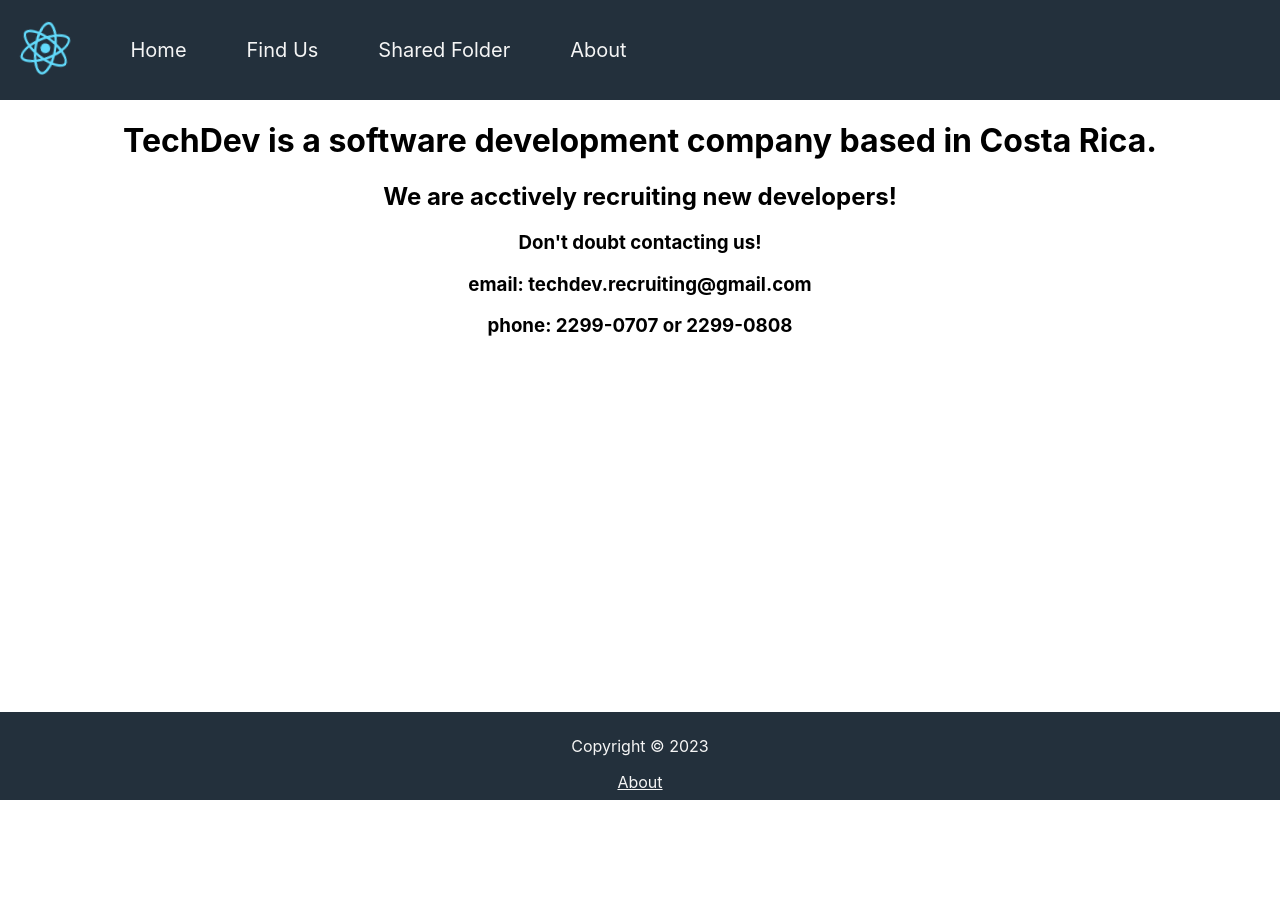
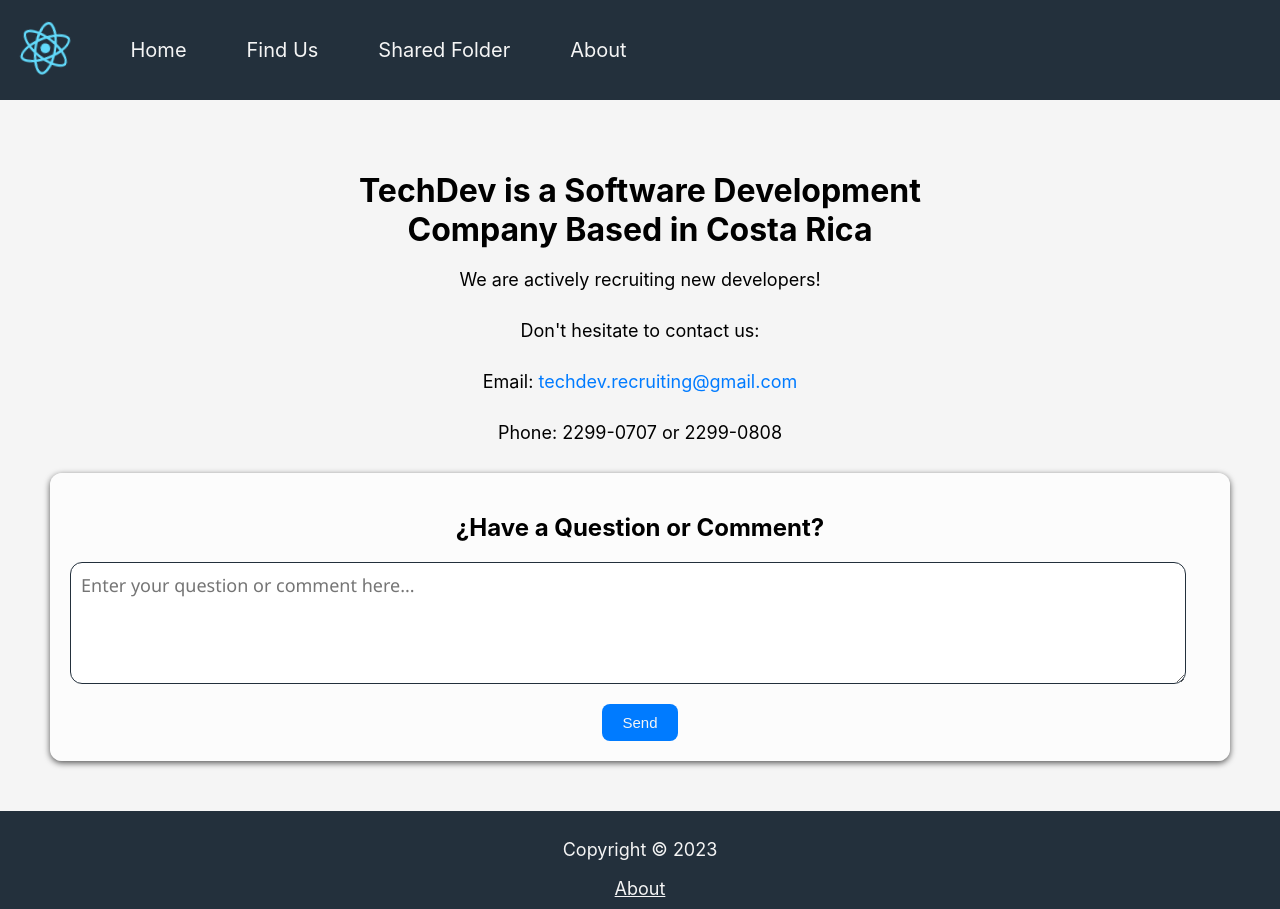
Before and after one commit to GuiTarSparTan/proyecto-final-e1-tic, a React (Create React App) app: page /About in a window 1280 px wide. Before the commit the page ends 800 px from the top, so only its background shows below. Built offline with nearby package versions, Linux system fonts and the light colour scheme.

Commit message:
Google drive picker implementation
Implementation of google drive file picker and UI update.

```diff
--- a/package.json
+++ b/package.json
@@ -6,8 +6,10 @@
     "@testing-library/jest-dom": "^5.17.0",
     "@testing-library/react": "^13.4.0",
     "@testing-library/user-event": "^13.5.0",
+    "@babel/plugin-proposal-private-property-in-object": "7.21.11",
     "react": "^18.2.0",
     "react-dom": "^18.2.0",
+    "react-google-drive-picker": "^1.2.2",
     "react-router-dom": "^6.14.2",
     "react-scripts": "5.0.1",
     "web-vitals": "^2.1.4"
--- a/src/App.css
+++ b/src/App.css
@@ -1,8 +1,13 @@
+/* App/general */
 .App {
-  text-align: center;
   min-height: 100vh;
   display: flex;
   flex-direction: column;
+  text-align: center;
+}
+
+.App p{
+  font-size: 18px;
 }
 
 .App-logo {
@@ -31,6 +36,21 @@
   padding: 0%;
 }
 
+.button {
+  background-color: #007bff;
+  color: whitesmoke;
+  font-size: 15px;
+  border: none;
+  padding: 10px 20px;
+  border-radius: 8px;
+  cursor: pointer;
+}
+
+.button:hover {
+  background-color: #0056b3;
+}
+
+/*Navigation bar*/
 .navbar {
   display: flex;
   height: 100px;
@@ -88,14 +108,167 @@
   }
 }
 
+/*Footer*/
 .footer {
   background-color: #23303c;
   color: whitesmoke;
   text-align: center;
   margin-top: auto;
-  padding: 8px;
+  padding: 10px;
+  font-size: 18px;
 }
 
 .footer a {
   color: whitesmoke;
 }
+
+/* Home */
+.background {
+  background-image: url('https://images.pexels.com/photos/270360/pexels-photo-270360.jpeg?auto=compress&cs=tinysrgb&w=1260&h=750&dpr=1');
+  background-size: cover;
+  background-position: center;
+  height: 80vh;
+  display: flex;
+  justify-content: center;
+  align-items: center;
+}
+
+.box {
+  background-color: rgba(255, 255, 255, 0.877);
+  padding: 40px;
+  max-width: 610px;
+  border-radius: 20px;
+  text-align: center;
+}
+
+.text-box {
+  background-color: #f2f4f7;
+  border-radius: 20px;
+  padding: 25px;
+  margin-top: 25px;
+  box-shadow: 0px 0px 10px rgba(0, 0, 0, 0.473);
+}
+
+/* About */
+.about-container {
+  background-color: #f5f5f5;
+  padding: 50px;
+  text-align: center;
+}
+
+.about-content {
+  max-width: 600px;
+  margin: 0 auto;
+}
+
+.about-content h1 {
+  margin-bottom: 20px;
+}
+
+.about-content p {
+  margin-bottom: 30px;
+}
+
+.about-content a {
+  color: #007bff;
+  text-decoration: none;
+}
+
+.question-box {
+  background-color: #ffffffc2;
+  padding: 20px;
+  border-radius: 12px;
+  box-shadow: 0px 2px 6px rgba(0, 0, 0, 0.664);
+}
+
+.question-box h2 {
+  margin-bottom: 20px;
+}
+
+.question-box textarea {
+  display: flex;
+  width: 96%;
+  height: 100px;
+  min-height: 50px;
+  padding: 10px;
+  border: 1.5px solid #23303c;
+  border-radius: 12px;
+  resize: vertical;
+  margin-bottom: 20px;
+  font-family: 'Segoe UI';
+  font-size: 18px;
+}
+
+/* SharedFolder */
+.shared-folder {
+  display: flex;
+  flex-direction: row;
+  height: 70vh;
+  justify-content: center;
+  align-items: center;
+  padding: 50px;
+  background-color: #f5f5f5;
+}
+
+.content {
+  display: flex;
+  flex-direction: column;
+  align-items: center;
+  margin: 0 20px;
+}
+
+.content h1 {
+  margin-bottom: 0px;
+  padding: 5px;
+}
+
+.text-box {
+  background-color: #fff;
+  padding: 20px;
+  border-radius: 12px;
+  box-shadow: 0px 2px 6px rgba(0, 0, 0, 0.699);
+  text-align: center;
+
+}
+
+.text-box p {
+  margin-bottom: 15px;
+}
+
+.image {
+  display: flex;
+  justify-content: center;
+  align-items: center;
+}
+
+.image img {
+  max-width: 100%;
+  max-height: 100%;
+  border-radius: 12px;
+  box-shadow: 0px 2px 6px rgba(0, 0, 0, 0.1);
+}
+
+/* Find US */
+.container {
+  display: flex;
+  height: 75vh;
+  justify-content: space-between;
+  align-items: center;
+  padding: 20px;
+  background-size: cover;
+  background-position: center;
+}
+
+.section {
+  width: 48%;
+  padding: 20px;
+  border: 1px solid #f8ebeb;
+  border-radius: 10px;
+  box-shadow: 0 2px 4px rgba(0, 0, 0, 0.1);
+  margin: 20px;
+  background-color: rgb(255, 255, 255);
+}
+
+.map {
+  border: 0;
+}
--- a/src/pages/About.js
+++ b/src/pages/About.js
@@ -1,13 +1,37 @@
-import React from 'react';
+import React, { useState } from 'react';
 
 const About = () => {
+    const [question, setQuestion] = useState('');
+
+    const handleQuestionChange = (event) => {
+        setQuestion(event.target.value);
+    };
+
+    const handleQuestionSubmit = () => {
+        // Aquí  realizamos alguna acción con la pregunta, como enviarla a un servidor
+        console.log('Pregunta enviada:', question);
+        setQuestion("");
+        alert("Your Message has been sent!")
+    };
+
     return (
-        <div>
-            <h1>TechDev is a software development company based in Costa Rica.</h1>
-            <h2>We are acctively recruiting new developers!</h2>
-            <h3>Don't doubt contacting us!</h3>
-            <h3>email: techdev.recruiting@gmail.com</h3>
-            <h3>phone: 2299-0707 or 2299-0808</h3>
+        <div className="about-container">
+            <div className="about-content">
+                <h1>TechDev is a Software Development Company Based in Costa Rica </h1>
+                <p>We are actively recruiting new developers!</p>
+                <p>Don't hesitate to contact us:</p>
+                <p>Email: <a href="mailto:techdev.recruiting@gmail.com">techdev.recruiting@gmail.com</a></p>
+                <p>Phone: 2299-0707 or 2299-0808</p>
+            </div>
+            <div className="question-box">
+                <h2>¿Have a Question or Comment?</h2>
+                <textarea
+                    value={question}
+                    onChange={handleQuestionChange}
+                    placeholder="Enter your question or comment here..."
+                />
+                <button className='button' onClick={handleQuestionSubmit}>Send</button>
+            </div>
         </div>
     );
 };
--- a/src/pages/FindUs.js
+++ b/src/pages/FindUs.js
@@ -2,19 +2,25 @@ import React from 'react';
 
 const FindUs = () => {
     return (
-        <div>
-            <h1>We are located in Avenida Escazú</h1>
-            <iframe
-                src="https://www.google.com/maps/embed?pb=!1m18!1m12!1m3!1d3930.000647860468!2d-84.145717524262!3d9.93390317416713!2m3!1f0!2f0!3f0!3m2!1i1024!2i768!4f13.1!3m3!1m2!1s0x8fa0fddbcf52fccd%3A0xb731ae425252c4b8!2sAvenida%20Escaz%C3%BA%20402!5e0!3m2!1sen!2scr!4v1691448477969!5m2!1sen!2scr"
-                width="700"
-                height="450"
-                style={{ border: "0" }}
-                allowfullscreen=""
-                loading="lazy" referrerpolicy="no-referrer-when-downgrade">
-            </iframe>
-            <h2>We are open for scheduled visits for job applications</h2>
-            <h2>Contact us to schedule your visit!</h2>
-            <h3>phone: 2299-0707 or 2299-0808</h3>
+        <div className="container" style={{ backgroundImage: 'url("https://images.pexels.com/photos/269874/pexels-photo-269874.jpeg?auto=compress&cs=tinysrgb&w=1260&h=750&dpr=1")' }}>
+            <div className="section">
+            <h1>We are located in Avenida Escazú </h1>
+                <iframe
+                    title="Google Maps"
+                    src="https://www.google.com/maps/embed?pb=!1m18!1m12!1m3!1d3930.000647860468!2d-84.145717524262!3d9.93390317416713!2m3!1f0!2f0!3f0!3m2!1i1024!2i768!4f13.1!3m3!1m2!1s0x8fa0fddbcf52fccd%3A0xb731ae425252c4b8!2sAvenida%20Escaz%C3%BA%20402!5e0!3m2!1sen!2scr!4v1691448477969!5m2!1sen!2scr"
+                    width="100%"
+                    height="400"
+                    className="map"
+                    allowFullScreen=""
+                    loading="lazy"
+                    referrerPolicy="no-referrer-when-downgrade"
+                />
+            </div>
+            <div className="section">
+                <h2>We are open for scheduled visits for job applications</h2>
+                <h2>Contact us to schedule your visit!</h2>
+                <p>Phone: 2299-0707 or 2299-0808</p>
+            </div>
         </div>
     );
 };
--- a/src/pages/Home.js
+++ b/src/pages/Home.js
@@ -2,14 +2,23 @@ import React from 'react';
 
 const Home = () => {
     return (
-        <div>
-            <h1>Welcome to the official TechDev Costa Rica website!</h1>
-            <p>In this website you can find information abour our company.
-                You can also colaborate through our google drive shared
-                folder, downloading and uploading files and documents
-                related to React and software development. Feel free to
-                navigate around our website and contact us if you have
-                any questions.</p>
+        <div className="background">
+            <div className="box">
+                <h1>Welcome to the Official TechDev Costa Rica Website</h1>
+                <div className="text-box">
+                    <p>In this website you can find information about our company.</p>
+                    <p>
+                        You can also collaborate through our Google Drive shared
+                        folder, downloading and uploading files and documents
+                        related to React and software development.
+                    </p>
+                    <p>
+                        Feel free to navigate around our website and contact us if you have
+                        any questions.
+                    </p>
+
+                </div>
+            </div>
         </div>
     );
 };
--- a/src/pages/SharedFolder.js
+++ b/src/pages/SharedFolder.js
@@ -1,11 +1,49 @@
-import React from 'react';
+import React, { useEffect } from 'react';
+
+import useDrivePicker from 'react-google-drive-picker';
 
 const SharedFolder = () => {
+    const [openPicker, data] = useDrivePicker();
+
+    const handleOpenPicker = () => {
+        openPicker({
+            clientId: "469637016678-072nl94aj21oo5hejq9amo8if6ds9frp.apps.googleusercontent.com",
+            developerKey: "AIzaSyDKHNVX2LNHVIjW36rbNe0vO07zRt5VYik",
+            viewId: "DOCS",
+            token: "ya29.a0AfB_byCJcolXFhriUPIVjqGtZJ20SonfheIGYtt7ud_-Ppxzp3DPG4dje7UBhQ5CZ-dlM9FfWbKKYmOAsIeThSM4zWerImRsTEDfjWRRCigxJPM-juTsA3YnF8zZ7N8mMRic3Dxqr__9yqHfPyzB9R_ro3RojvqdFPbplwaCgYKAbESARESFQHsvYlsuHItgHu1bUHUXIyesGkZ4g0173",
+            setIncludeFolders: true,
+            showUploadView: true,
+            showUploadFolders: true,
+            supportDrives: true,
+            multiselect: true,
+            callbackFunction: (data) => {
+                if (data.action === 'cancel') {
+                    console.log('User clicked cancel/close button')
+                }
+                console.log(data)
+            },
+        })
+    }
+
+    useEffect(() => {
+        if (data) {
+            data.docs.map((i) => console.log(i))
+        }
+    }, [data])
+
     return (
-        <div>
-            <h1>In this google drive carpet, you can upload and find
-                information about software development with React.</h1>
-            <h2>Feel free to use this page to help grow our community.</h2>
+        <div className="shared-folder">
+            <div className="content">
+                <h1>Welcome to the Shared Google Drive Folder </h1>
+                <div className="text-box">
+                    <p>In this Google Drive folder, you can upload and find information about software development with React.</p>
+                    <p>Feel free to use this page to help grow our community.</p>
+                    <button className="button" onClick={() => handleOpenPicker()}>Open</button>
+                </div>
+            </div>
+            <div className="image">
+                <img src="https://images.pexels.com/photos/7654125/pexels-photo-7654125.jpeg?auto=compress&cs=tinysrgb&w=1260&h=750&dpr=1" alt="Shared Drive" />
+            </div>
         </div>
     );
 };
```
Also changed, not shown: 1 other file (tests, documents, lock files or other folders).
